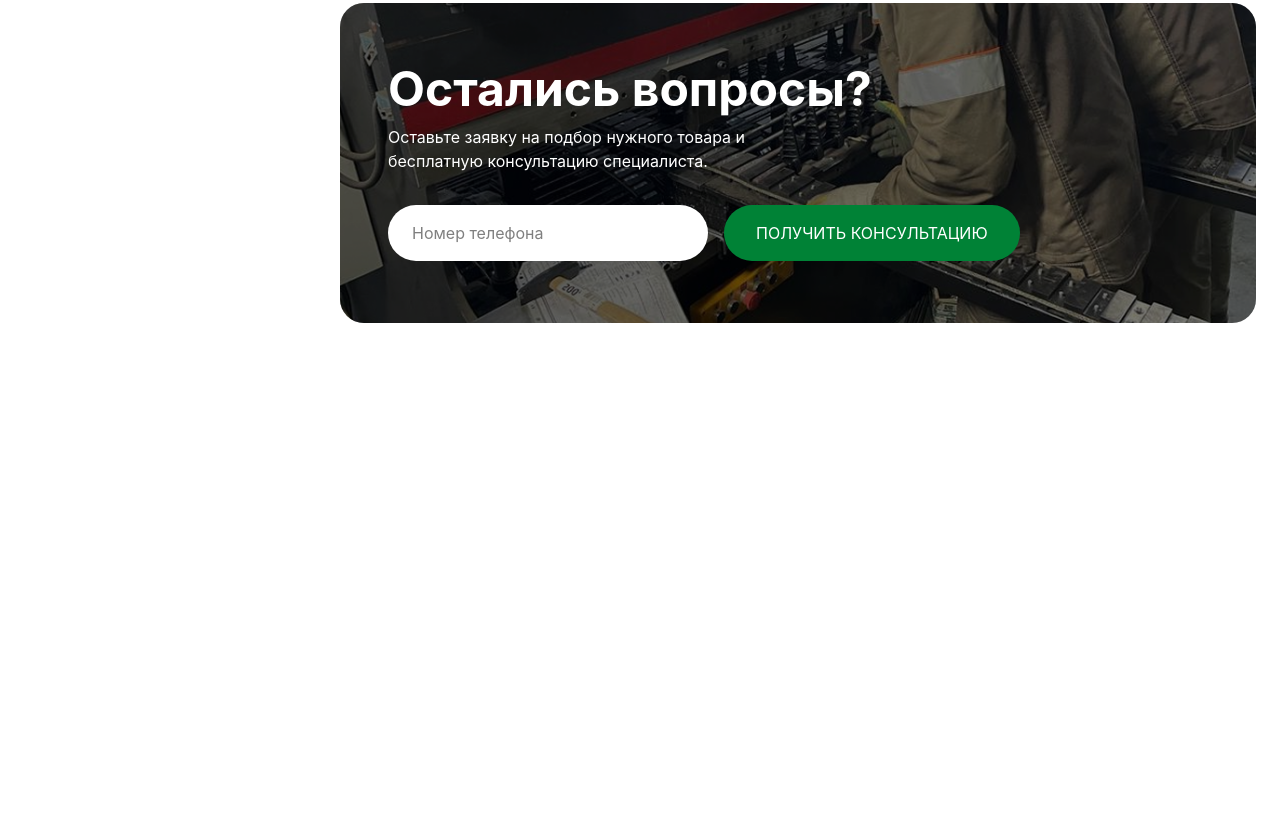
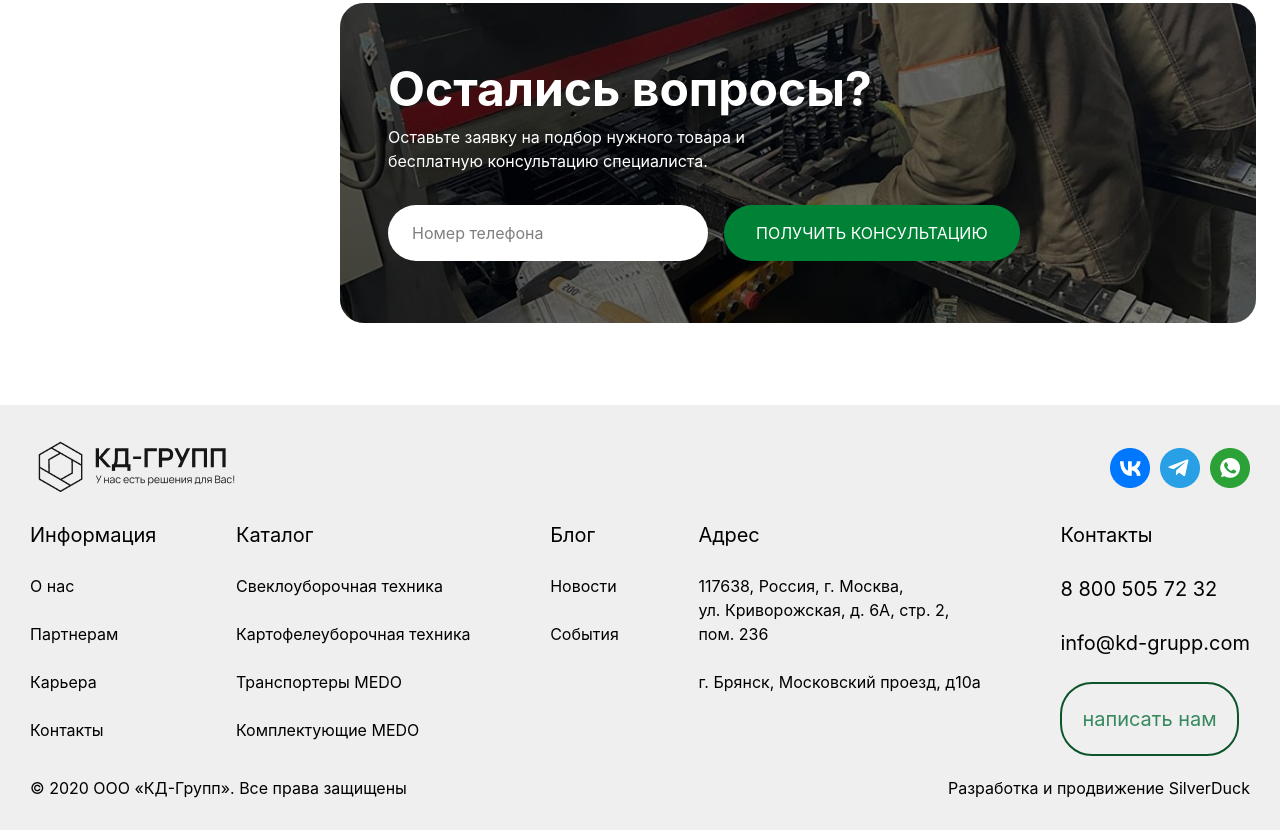
Before and after one commit to nozimnegmatov0010/teamwork, a website: page src/page2.html in a window 1280 px wide. Shown: the part 1084-1914 px from the top of the page. Before the commit the page ends 1439 px from the top, so only its background shows below. Drawn offline with nearby package versions, Linux system fonts and the light colour scheme; files that its build step writes are made by us from their sources.

Commit message:
section3

```diff
--- a/src/page2.html
+++ b/src/page2.html
@@ -270,5 +270,63 @@
     </div>
 
 </section>
+<footer class="p-[30px] max-w-[1400px] m-auto bg-[#EFEFEF] mt-[50px]">
+    <div class="flex justify-between items-center">
+        <img src="./images/logo (6).png" alt="">
+        <img src="./images/social.png" alt="">
+    </div>
+    <div class=" lg:flex justify-between items-baseline mt-[20px]">
+        <div>
+            <h1 class="text-[20px]">Информация</h1>
+            <br>
+            <p>О нас</p>
+            <br>
+            <p>Партнерам</p>
+            <br>
+            <p>Карьера</p>
+            <br>
+            <p>Контакты</p>
+        </div>
+        <div>
+            <h1 class="text-[20px]">Каталог</h1>
+            <br>
+            <p>Свеклоуборочная техника</p>
+            <br>
+            <p>Картофелеуборочная техника</p>
+            <br>
+            <p>Транспортеры MEDO</p>
+            <br>
+            <p>Комплектующие MEDO</p>
+        </div>
+        <div>
+            <h1 class="text-[20px]">Блог</h1>
+            <br>
+            <p>Новости</p>
+            <br>
+            <p>События</p>
+        </div>
+        <div>
+                        <h1 class="text-[20px]">Адрес</h1>
+                        <br>
+                        <p>117638, Россия, г. Москва, <br>ул. Криворожская, д. 6А, стр. 2,  <br>пом. 236</p>
+                        <br>
+                        <p>г. Брянск, Московский проезд, д10а</p>
+
+        </div>
+        <div>
+            <h1 class="text-[20px]">Контакты</h1>
+            <br>
+            <h1 class="text-[20px]">8 800 505 72 32</h1>
+            <br>
+            <h1 class="text-[20px]">info@kd-grupp.com</h1>
+            <br>
+            <button class="text-[#36895F] p-[20px] rounded-4xl border-2 text-[20px] border-green-900">написать нам</button>
+        </div>
+    </div>
+    <div class="flex justify-between items-center mt-[20px]">
+        <p>© 2020 ООО «КД-Групп». Все права защищены</p>
+        <p>Разработка и продвижение SilverDuck</p>
+    </div>
+</footer>
 </body>
 </html>
```
Also changed, not shown: src/images/social.png (added).
